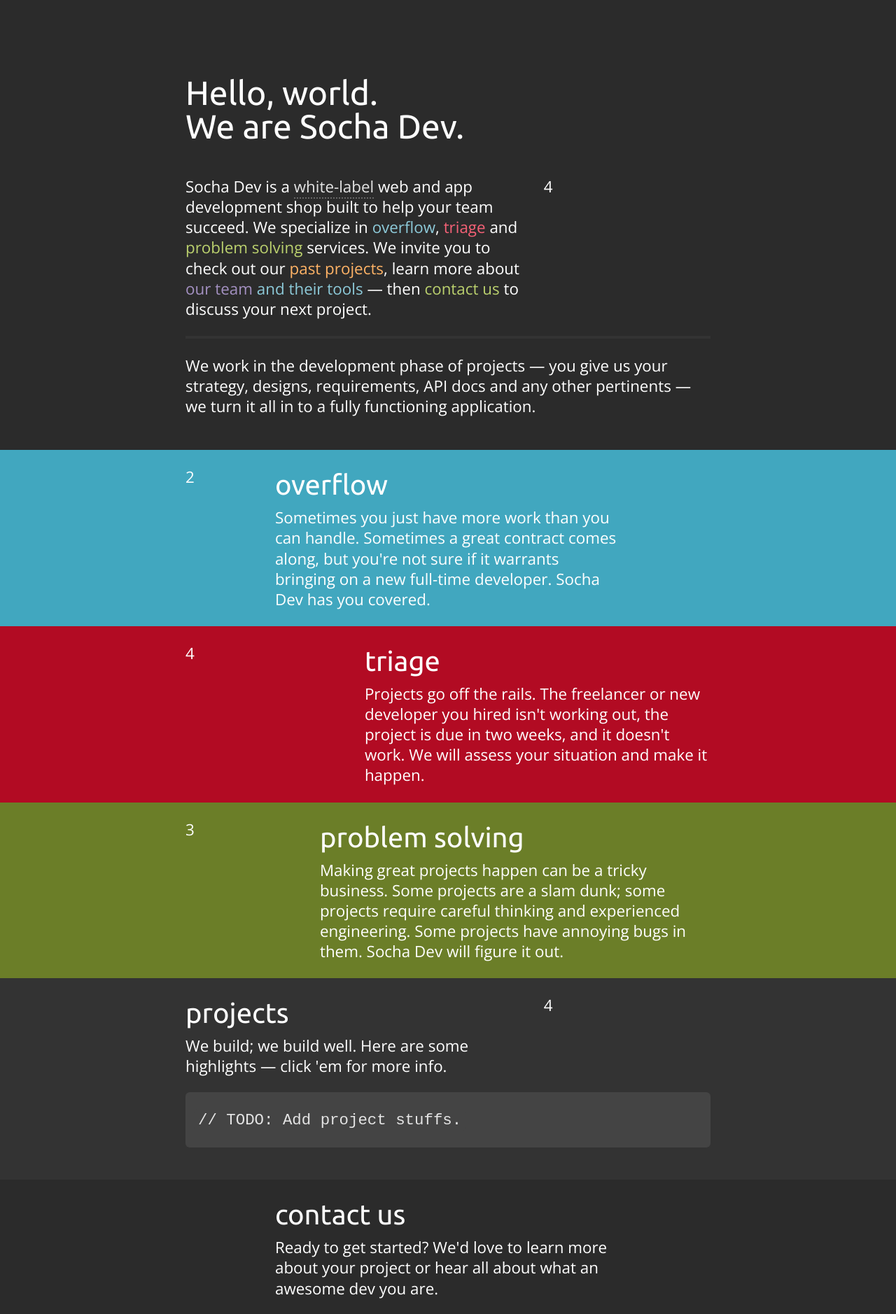
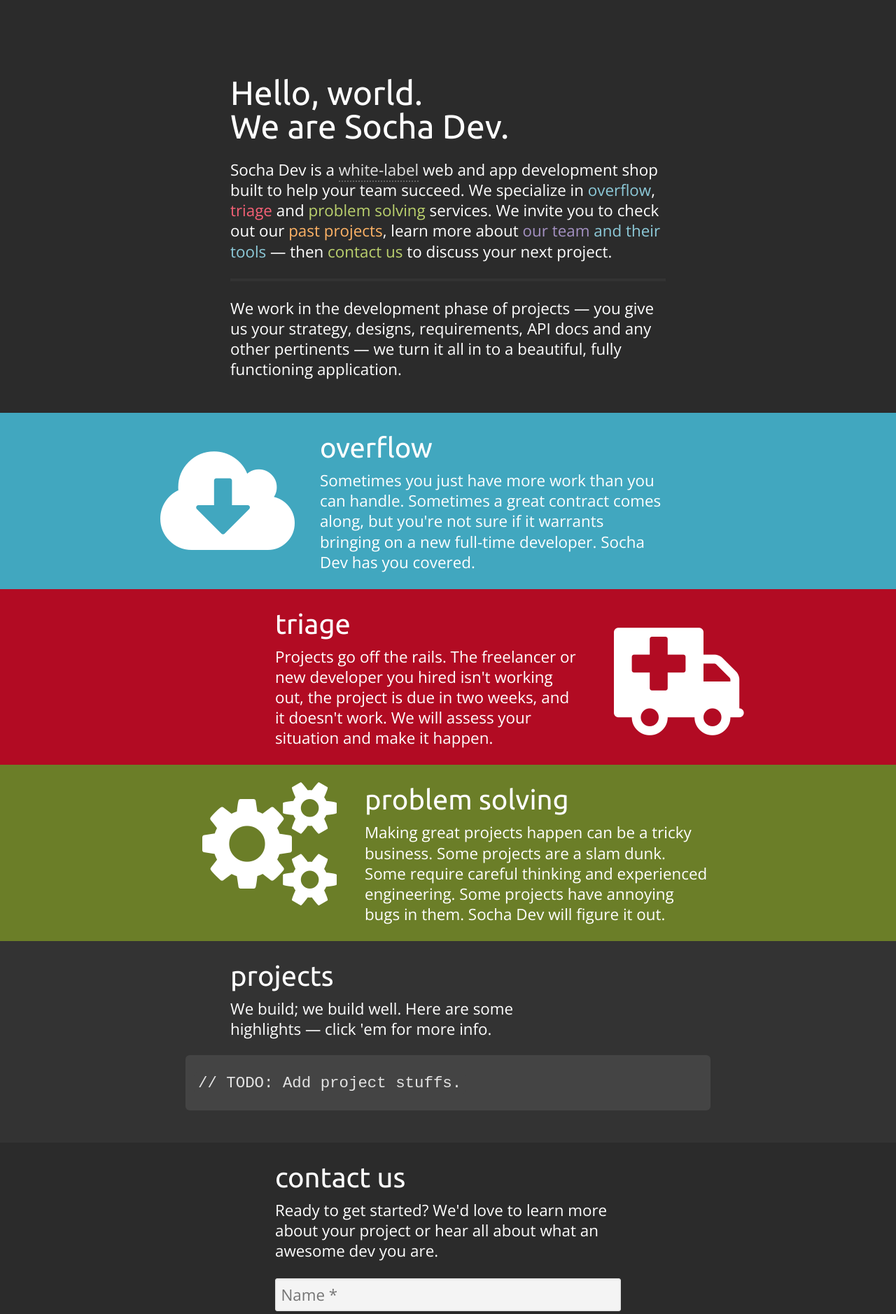
Before and after one commit to SochaDev/sochadev.github.io, a Jekyll site: the page built from index.md, in a window 1280 px wide. Shown: the top 1878 px of the page at 70% size. Built offline with Jekyll 4.4.1, drawn with Linux system fonts in a browser that asks for light colours; nearby versions of some CDN libraries; some of the changed text lies outside the part shown.

Commit message:
More copy updates, threaded in icons.

```diff
--- a/_includes/contact.html
+++ b/_includes/contact.html
@@ -2,19 +2,19 @@
       <fieldset class="contact">
         <div class="messages"></div>
         <form action="{{ page.url }}" method="post">
-          <p class="form-item"><label for="name">Name *</label><input type="text" id="name" name="name" placeholder="Name *" maxlength="255" class="required"></p>
-          <p class="form-item"><label for="email">Email *</label><input type="email" id="email" name="email" placeholder="Email *" maxlength="255" class="required"></p>
+          <p class="form-item"><label for="name">Name *</label><input type="text" id="name" name="name" placeholder="Name *" maxlength="255" class="required" data-msg="A name would be good."></p>
+          <p class="form-item"><label for="email">Email *</label><input type="email" id="email" name="email" placeholder="Email *" maxlength="255" class="required" data-msg="An email would be good."></p>
           <p class="form-item"><label for="phone">Phone</label><input type="tel" id="phone" name="phone" placeholder="Phone" maxlength="255"></p>
           <p class="form-item"><label for="title">Title</label><input type="text" id="title" name="title" placeholder="Title" maxlength="255"></p>
           <p class="form-item"><label for="company">Company / Org</label><input type="text" id="company" name="company" placeholder="Company / Org" maxlength="255"></p>
           <p class="form-item">
             <label for="human">Human check *</label>
-            <input type="text" id="human" name="human" placeholder="Human check *" maxlength="6" class="required">
+            <input type="text" id="human" name="human" placeholder="Human check *" maxlength="6" class="required" data-msg="Can haz human check?">
             <input type="hidden" id="human-valid" name="human_valid">
             <input type="hidden" id="human-valid-input1" name="human_valid_input1">
             <input type="hidden" id="human-valid-input2" name="human_valid_input2">
           </p>
-          <p class="form-item"><label for="details">Details *</label><textarea id="details" name="details" rows="5" placeholder="Details *" class="required"></textarea></p>
+          <p class="form-item"><label for="details">Details *</label><textarea id="details" name="details" rows="5" placeholder="Details *" class="required" data-msg="Maybe a few details?"></textarea></p>
           <p class="form-item"><label for="submit">Submit</label><input type="submit" value="Send it"></p>
         </form>
       </fieldset>
--- a/assets/css/screen.css
+++ b/assets/css/screen.css
@@ -153,6 +153,21 @@
 .fa-5x {
   font-size: 5em; }
 
+.fa-6x {
+  font-size: 6em; }
+
+.fa-7x {
+  font-size: 7em; }
+
+.fa-8x {
+  font-size: 8em; }
+
+.fa-9x {
+  font-size: 9em; }
+
+.fa-10x {
+  font-size: 10em; }
+
 .fa-fw {
   width: 1.28571em;
   text-align: center; }
@@ -2259,31 +2274,37 @@
 
 a.blue, span.blue {
   color: #8dcad9; }
+
 a.blue:hover, span.blue:hover {
   color: #c7e5ec; }
 
 a.red, span.red {
   color: #f56176; }
+
 a.red:hover, span.red:hover {
   color: #f891a0; }
 
 a.green, span.green {
   color: #bbd16e; }
+
 a.green:hover, span.green:hover {
   color: #dfeabb; }
 
 a.gray, span.gray {
   color: #e4e4e4; }
+
 a.gray:hover, span.gray:hover {
   color: white; }
 
 a.orange, span.orange {
   color: #ffb366; }
+
 a.orange:hover, span.orange:hover {
   color: #ffcc99; }
 
 a.purple, span.purple {
   color: #a491c2; }
+
 a.purple:hover, span.purple:hover {
   color: #cdc2de; }
 
@@ -2306,22 +2327,27 @@
   width: 100%; }
   .stripe.default {
     border-bottom: solid 1px #666; }
+  body.front .stripe.first {
+    padding-bottom: 0; }
+    body.front .stripe.first .columns-12 {
+      float: left;
+      display: block;
+      margin-right: 2.35765%;
+      width: 82.94039%;
+      margin-left: 8.5298%; }
+      body.front .stripe.first .columns-12:last-child {
+        margin-right: 0; }
   .stripe.second .alpha {
     float: left;
     display: block;
     margin-right: 2.35765%;
-    width: 65.88078%; }
+    width: 82.94039%;
+    margin-left: 8.5298%; }
     .stripe.second .alpha:last-child {
       margin-right: 0; }
-  .stripe.second .beta {
-    float: left;
-    display: block;
-    margin-right: 2.35765%;
-    width: 31.76157%;
-    margin-right: 0; }
-    .stripe.second .beta:last-child {
-      margin-right: 0; }
-  .stripe.second .columns-12 p:last-child {
+    .stripe.second .alpha hr {
+      margin-top: 0; }
+    .stripe.second .alpha p:last-child {
       margin-bottom: 24px; }
   .stripe.blue {
     background: #41a7bf; }
@@ -2329,7 +2355,7 @@
       float: left;
       display: block;
       margin-right: 2.35765%;
-      width: 14.70196%; }
+      width: 23.23176%; }
       .stripe.blue .alpha:last-child {
         margin-right: 0; }
     .stripe.blue .beta {
@@ -2340,47 +2366,54 @@
       margin-right: 0; }
       .stripe.blue .beta:last-child {
         margin-right: 0; }
+    .stripe.blue .fa {
+      margin: 19px 0 0 -36px; }
   .stripe.red {
     background: #b20b23; }
     .stripe.red .alpha {
       float: left;
       display: block;
       margin-right: 2.35765%;
-      width: 31.76157%; }
+      width: 57.35098%;
+      margin-left: 17.05961%; }
       .stripe.red .alpha:last-child {
         margin-right: 0; }
     .stripe.red .beta {
       float: left;
       display: block;
       margin-right: 2.35765%;
-      width: 65.88078%;
+      width: 23.23176%;
       margin-right: 0; }
       .stripe.red .beta:last-child {
         margin-right: 0; }
+    .stripe.red .fa {
+      margin: 19px 0 0 36px; }
   .stripe.green {
     background: #6b7e28; }
     .stripe.green .alpha {
       float: left;
       display: block;
       margin-right: 2.35765%;
-      width: 23.23176%; }
+      width: 31.76157%; }
       .stripe.green .alpha:last-child {
         margin-right: 0; }
     .stripe.green .beta {
       float: left;
       display: block;
       margin-right: 2.35765%;
-      width: 74.41059%;
-      margin-right: 0; }
+      width: 65.88078%; }
       .stripe.green .beta:last-child {
         margin-right: 0; }
+    .stripe.green .fa {
+      margin: 0 0 0 24px; }
   .stripe.gray {
     background: #333; }
     .stripe.gray .alpha {
       float: left;
       display: block;
       margin-right: 2.35765%;
-      width: 65.88078%; }
+      width: 57.35098%;
+      margin-left: 8.5298%; }
       .stripe.gray .alpha:last-child {
         margin-right: 0; }
     .stripe.gray .beta {
@@ -2391,6 +2424,9 @@
       margin-right: 0; }
       .stripe.gray .beta:last-child {
         margin-right: 0; }
+    .stripe.gray .fa {
+      color: #444;
+      margin: 24px 0 0 0; }
     .stripe.gray.default {
       padding-bottom: 72px; }
       .stripe.gray.default hr {
@@ -2498,7 +2534,8 @@
   height: 84px;
   position: fixed;
   top: 0;
-  width: 100%; }
+  width: 100%;
+  z-index: 100; }
   header a.top {
     color: #fff;
     display: block;
--- a/assets/js/app.js
+++ b/assets/js/app.js
@@ -137,18 +137,7 @@
         $.each($('.required', $form), function(ix, e) {
           var $input = $(e);
           if (!$input.val()) {
-            var label = $input
-              .attr('required', 'required')
-              .attr('placeholder')
-              .replace('*', '')
-              .trim();
-
-            if ($input.attr('id') === $human.attr('id')) {
-              label = "Human check";
-              human_check = true;
-            }
-
-            messages.push(label + " " + (label.charAt(label.length - 1) === 's' ? "are" : "is") + " required.");
+            messages.push($input.attr('data-msg'));
           }
         });
 
--- a/assets/sass/vendor/font-awesome/_larger.scss
+++ b/assets/sass/vendor/font-awesome/_larger.scss
@@ -11,3 +11,8 @@
 .#{$fa-css-prefix}-3x { font-size: 3em; }
 .#{$fa-css-prefix}-4x { font-size: 4em; }
 .#{$fa-css-prefix}-5x { font-size: 5em; }
+.#{$fa-css-prefix}-6x { font-size: 6em; }
+.#{$fa-css-prefix}-7x { font-size: 7em; }
+.#{$fa-css-prefix}-8x { font-size: 8em; }
+.#{$fa-css-prefix}-9x { font-size: 9em; }
+.#{$fa-css-prefix}-10x { font-size: 10em; }
--- a/index.md
+++ b/index.md
@@ -14,19 +14,16 @@
       learn more about <a href="#about" class="purple">our team</a>
       <a href="#open-source" class="blue">and their tools</a> &mdash; then
       <a href="#contact" class="green">contact us</a> to discuss your next project.</p>
-    </div>
-    <div class="beta">4</div>
-    <hr>
-    <div class="columns-12">
+      <hr>
       <p>We work in the development phase of projects &mdash; you give us your
       strategy, designs, requirements, API docs and any other pertinents &mdash;
-      we turn it all in to a fully functioning application.</p>
+      we turn it all in to a beautiful, fully functioning application.</p>
     </div>
   </div>
 </div>
 <div class="stripe blue">
   <div class="container">
-    <div class="alpha">2</div>
+    <div class="alpha"><i class="fa fa-cloud-download fa-8x"></i></div>
     <div class="beta">
       <h2 id="overflow">Overflow</h2>
       <p>Sometimes you just have more work than you can handle. Sometimes a great
@@ -37,22 +34,22 @@
 </div>
 <div class="stripe red">
   <div class="container">
-    <div class="alpha">4</div>
-    <div class="beta">
+    <div class="alpha">
       <h2 id="triage">Triage</h2>
       <p>Projects go off the rails. The freelancer or new developer you hired isn't
       working out, the project is due in two weeks, and it doesn't work. We will
       assess your situation and make it happen.</p>
     </div>
+    <div class="beta"><i class="fa fa-ambulance fa-flip-horizontal fa-8x"></i></div>
   </div>
 </div>
 <div class="stripe green">
   <div class="container">
-    <div class="alpha">3</div>
+    <div class="alpha"><i class="fa fa-cogs fa-8x"></i></div>
     <div class="beta">
       <h2 id="problem-solving">Problem Solving</h2>
-      <p>Making great projects happen can be a tricky business. Some projects are a slam
-      dunk; some projects require careful thinking and experienced engineering. Some
+      <p>Making great projects happen can be a tricky business. Some projects are
+      a slam dunk. Some require careful thinking and experienced engineering. Some
       projects have annoying bugs in them. Socha Dev will figure it out.</p>
     </div>
   </div>
@@ -63,7 +60,7 @@
       <h2 id="projects">Projects</h2>
       <p>We build; we build well. Here are some highlights &mdash; click 'em for more info.</p>
     </div>
-    <div class="beta">4</div>
+    <div class="beta"></div>
     <div class="columns-12">
       {% include projects.html %}
     </div>
@@ -88,8 +85,8 @@
       <h2 id="about">Our team</h2>
       <p><a href="/team" class="purple">Our team members</a> live and work happily
       all over the US &mdash; we use some neat apps to keep us connected to each
-      other and to our clients. Socha Dev's workflow is designed to incorporate
-      our clients' feedback throughout a project's life cycle.</p>
+      other and to our clients. Socha Dev's <a href="/workflow">workflow</a> is
+      designed to incorporate our clients' feedback throughout a project's life cycle.</p>
     </div>
     <div class="columns-12">
       <p>Want to work here? By all means, <a href="#contact" class="blue">contact us</a>
```
Also changed, not shown: assets/sass/_global.scss (+58 -37 lines), workflow.md (added, +6 -0 lines). Lines whose indentation alone changed are shown as unchanged.
